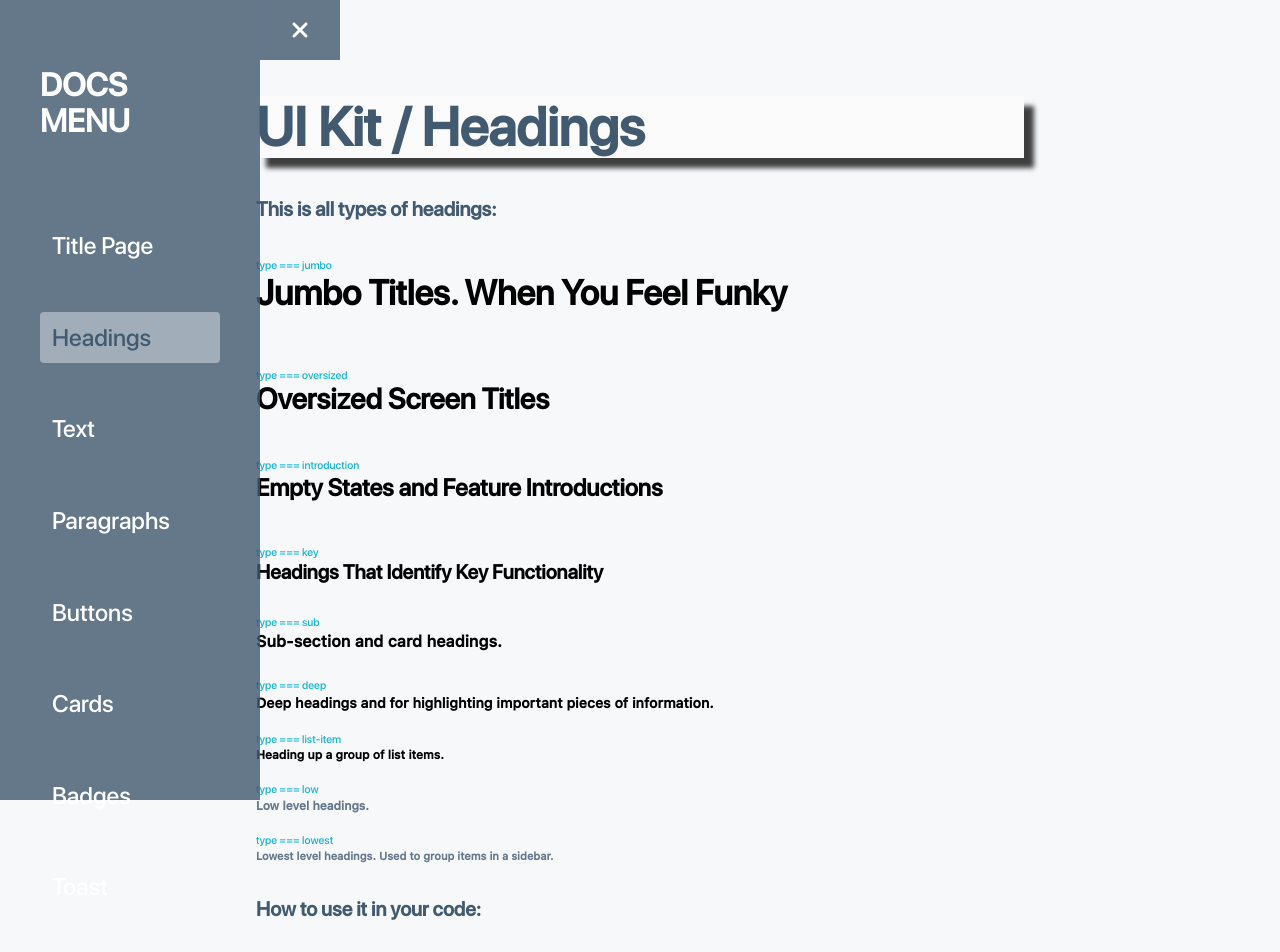
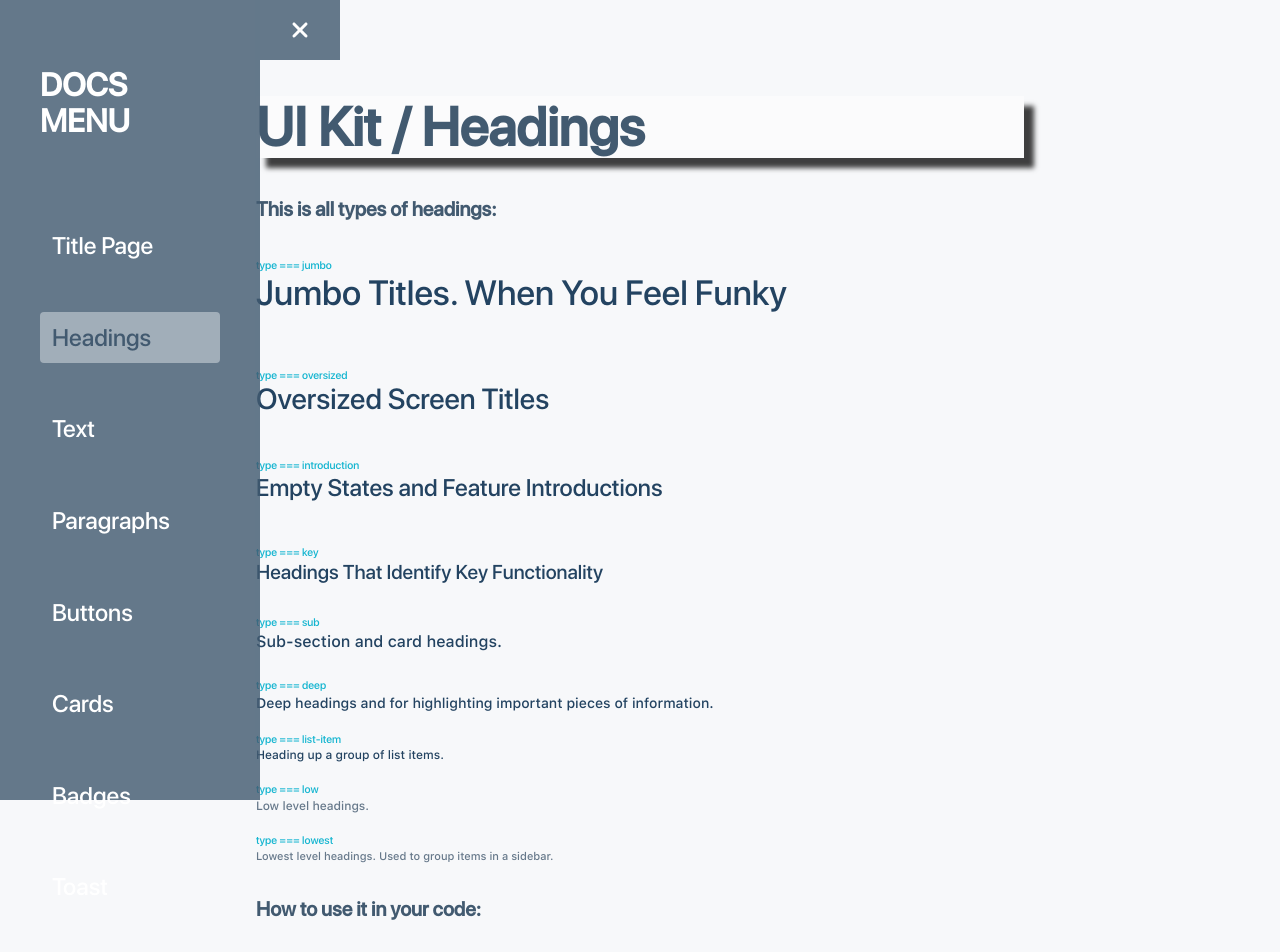
Before and after one commit to Sijonra/jda-ui-kit, a React (Vite) app: page /jda-ui-kit/heading in a window 1280 px wide. Shown: the top 952 px of the page. Built offline with nearby package versions, Linux system fonts and the light colour scheme.

Commit message:
fix[JDA-0505]: fixed some scss classes

```diff
--- a/src/components/Badge/Badge.module.scss
+++ b/src/components/Badge/Badge.module.scss
@@ -20,7 +20,7 @@
     text-transform: uppercase;
   }
 
-  &_pill {
+  &__pill {
     font-size: 11px;
     border-radius: 0.73em;
     padding: 0 0.73em;
@@ -28,35 +28,35 @@
 }
 
 .solid {
-  &_neutral {
+  &__neutral {
     background-color: $color-text-default;
   }
 
-  &_green {
+  &__green {
     background-color: $color-green-base;
   }
 
-  &_blue {
+  &__blue {
     background-color: $color-blue-base;
   }
 
-  &_red {
+  &__red {
     background-color: $color-red-base;
   }
 
-  &_orange {
+  &__orange {
     background-color: $color-orange-base;
   }
 
-  &_purple {
+  &__purple {
     background-color: $color-purple-base;
   }
 
-  &_yellow {
+  &__yellow {
     background-color: $color-yellow-base;
   }
 
-  &_teal {
+  &__teal {
     background-color: $color-teal-base;
   }
 
@@ -66,7 +66,7 @@
 }
 
 .subtle {
-  &_neutral {
+  &__neutral {
     background-color: $color-border-default;
 
     .badge__text {
@@ -74,7 +74,7 @@
     }
   }
 
-  &_green {
+  &__green {
     background-color: $color-green-light;
 
     .badge__text {
@@ -82,7 +82,7 @@
     }
   }
 
-  &_blue {
+  &__blue {
     background-color: $color-blue-light;
 
     .badge__text {
@@ -90,7 +90,7 @@
     }
   }
 
-  &_red {
+  &__red {
     background-color: $color-red-light;
 
     .badge__text {
@@ -98,7 +98,7 @@
     }
   }
 
-  &_orange {
+  &__orange {
     background-color: $color-orange-light;
 
     .badge__text {
@@ -106,7 +106,7 @@
     }
   }
 
-  &_purple {
+  &__purple {
     background-color: $color-purple-light;
 
     .badge__text {
@@ -114,7 +114,7 @@
     }
   }
 
-  &_yellow {
+  &__yellow {
     background-color: $color-yellow-light;
 
     .badge__text {
@@ -122,7 +122,7 @@
     }
   }
 
-  &_teal {
+  &__teal {
     background-color: $color-teal-light;
 
     .badge__text {
--- a/src/components/Badge/Badge.tsx
+++ b/src/components/Badge/Badge.tsx
@@ -17,9 +17,9 @@ const Badge: FC<BadgeProps> = ({ className, type, theme, color, text }) => {
         " " +
         style[theme] +
         " " +
-        style[theme + "_" + color] +
+        style[theme + "__" + color] +
         " " +
-        style["badge_" + type] +
+        style["badge__" + type] +
         " " +
         className
       }
--- a/src/components/Button/Button.module.scss
+++ b/src/components/Button/Button.module.scss
@@ -47,9 +47,8 @@
     width: 1em;
     height: 1em;
   }
-}
 
-.primary {
+  &__primary {
     color: $color-white;
     text-align: center;
     border-color: rgba(67, 90, 111, 0.14);
@@ -62,7 +61,7 @@
     }
   }
 
-.regular {
+  &__regular {
     color: $color-text-default;
     border-color: rgba(67, 90, 111, 0.14);
     background: $color-white;
@@ -75,7 +74,7 @@
     }
   }
 
-.minimal {
+  &__minimal {
     color: $color-blue-base;
     background: $color-white;
     border-color: #f4f5f7;
@@ -87,7 +86,7 @@
     }
   }
 
-.danger {
+  &__danger {
     color: $color-white;
     border-color: rgba(67, 90, 111, 0.14);
     background: $color-red-base;
@@ -99,3 +98,4 @@
       }
     }
   }
+}
--- a/src/components/Button/Button.tsx
+++ b/src/components/Button/Button.tsx
@@ -22,8 +22,12 @@ const Button: FC<ButtonProps> = ({
   children,
 }) => {
   return (
-    <div className={style.buttonOuter}>
-      <button className={style["button"] + " " + style[type] + " " + className}>
+    <div>
+      <button
+        className={
+          style["button"] + " " + style["button__" + type] + " " + className
+        }
+      >
         {plusLeft ? (
           <svg
             width="12"
--- a/src/components/Card/Card.module.scss
+++ b/src/components/Card/Card.module.scss
@@ -38,15 +38,15 @@
     color: $color-text-default;
   }
 
-  &_1 {
+  &__1 {
     box-shadow: 0px 10px 15px -8px rgba(0, 0, 0, 0.1);
   }
 
-  &_2 {
+  &__2 {
     box-shadow: 0px 10px 15px -3px rgba(0, 0, 0, 0.1);
   }
 
-  &_3 {
+  &__3 {
     box-shadow: 0px 10px 15px 3px rgba(0, 0, 0, 0.1);
   }
 }
--- a/src/components/Card/Card.tsx
+++ b/src/components/Card/Card.tsx
@@ -22,7 +22,7 @@ const Card: FC<CardProps> = ({
         className={
           style["card"] +
           " " +
-          style["card_" + elevation.toString()] +
+          style["card__" + elevation.toString()] +
           " " +
           className
         }
--- a/src/components/Heading/Heading.tsx
+++ b/src/components/Heading/Heading.tsx
@@ -13,9 +13,7 @@ const Heading: FC<HeadingProps> = ({ className, type, children }) => {
       {type === "jumbo" && (
         <h1
           className={
-            style["heading__item_" + type] +
-            " " +
-            style["heading__item_" + type]
+            style["heading__item_" + type] + " " + style["heading__item"]
           }
         >
           {children}
@@ -24,9 +22,7 @@ const Heading: FC<HeadingProps> = ({ className, type, children }) => {
       {type === "oversized" && (
         <h2
           className={
-            style["heading__item_" + type] +
-            " " +
-            style["heading__item_" + type]
+            style["heading__item_" + type] + " " + style["heading__item"]
           }
         >
           {children}
@@ -35,9 +31,7 @@ const Heading: FC<HeadingProps> = ({ className, type, children }) => {
       {type === "introduction" && (
         <h3
           className={
-            style["heading__item_" + type] +
-            " " +
-            style["heading__item_" + type]
+            style["heading__item_" + type] + " " + style["heading__item"]
           }
         >
           {children}
@@ -46,9 +40,7 @@ const Heading: FC<HeadingProps> = ({ className, type, children }) => {
       {type === "key" && (
         <h4
           className={
-            style["heading__item_" + type] +
-            " " +
-            style["heading__item_" + type]
+            style["heading__item_" + type] + " " + style["heading__item"]
           }
         >
           {children}
@@ -57,9 +49,7 @@ const Heading: FC<HeadingProps> = ({ className, type, children }) => {
       {type === "sub" && (
         <h5
           className={
-            style["heading__item_" + type] +
-            " " +
-            style["heading__item_" + type]
+            style["heading__item_" + type] + " " + style["heading__item"]
           }
         >
           {children}
@@ -68,9 +58,7 @@ const Heading: FC<HeadingProps> = ({ className, type, children }) => {
       {type === "deep" && (
         <h5
           className={
-            style["heading__item_" + type] +
-            " " +
-            style["heading__item_" + type]
+            style["heading__item_" + type] + " " + style["heading__item"]
           }
         >
           {children}
@@ -79,9 +67,7 @@ const Heading: FC<HeadingProps> = ({ className, type, children }) => {
       {type === "list-item" && (
         <h5
           className={
-            style["heading__item_" + type] +
-            " " +
-            style["heading__item_" + type]
+            style["heading__item_" + type] + " " + style["heading__item"]
           }
         >
           {children}
@@ -90,9 +76,7 @@ const Heading: FC<HeadingProps> = ({ className, type, children }) => {
       {type === "low" && (
         <h5
           className={
-            style["heading__item_" + type] +
-            " " +
-            style["heading__item_" + type]
+            style["heading__item_" + type] + " " + style["heading__item"]
           }
         >
           {children}
@@ -101,9 +85,7 @@ const Heading: FC<HeadingProps> = ({ className, type, children }) => {
       {type === "lowest" && (
         <h5
           className={
-            style["heading__item_" + type] +
-            " " +
-            style["heading__item_" + type]
+            style["heading__item_" + type] + " " + style["heading__item"]
           }
         >
           {children}
--- a/src/components/Menu/Menu.module.scss
+++ b/src/components/Menu/Menu.module.scss
@@ -25,7 +25,8 @@
   &__button {
     position: absolute;
     top: 0;
-    left: 260px;
+    // left: 260px;
+    left: 100%;
     z-index: 101;
     display: flex;
     align-items: center;
@@ -34,6 +35,11 @@
     height: 60px;
     background: $color-page-bg-dark;
     cursor: pointer;
+
+    // @media (max-width: 768px) {
+    //   right: 0;
+    //   // background: $color-black;
+    // }
   }
 
   &_close {
@@ -41,6 +47,11 @@
     transition: all 0.4s;
     position: absolute;
   }
+
+  // @media (max-width: 768px) {
+  //   width: 100%;
+  //   background: $color-black;
+  // }
 }
 
 .nav {
--- a/src/components/Toast/Toast.module.scss
+++ b/src/components/Toast/Toast.module.scss
@@ -49,7 +49,6 @@
     position: absolute;
     right: 10px;
     top: 1.1em;
-    //margin-left: 25px;
     width: 1em;
     height: 1em;
     cursor: pointer;
--- a/src/pages/ButtonPage/ButtonPage.tsx
+++ b/src/pages/ButtonPage/ButtonPage.tsx
@@ -44,19 +44,8 @@ const ButtonPage = () => {
         Also you can add your custom class name with your own styles and your
         custom svg icon:
       </h5>
-      <section
-        className={
-          style["button-page__variants"] + " " + ["button-page__classes"]
-        }
-      >
-        <Button type="primary" className={"button-page__classes_green"}>
-          Green Button
-        </Button>
-        <Button type="primary" className="button-page__classes_round">
-          Round Button
-        </Button>
-
-        <Button type="primary" className="button-page__classes_save">
+      <section className={style["button-page__variants"]}>
+        <Button type="primary">
           <svg
             width="16"
             height="16"
@@ -72,7 +61,7 @@ const ButtonPage = () => {
             />
           </svg>
         </Button>
-        <Button type="primary" className="button-page__classes_menu">
+        <Button type="primary">
           <svg
             width="16"
             height="16"
```
Also changed, not shown: 1 other file (tests, documents, lock files or other folders). Lines whose indentation alone changed are shown as unchanged.
